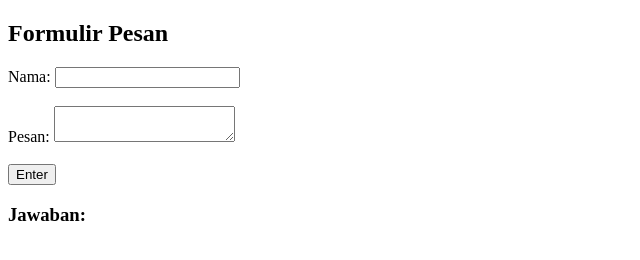
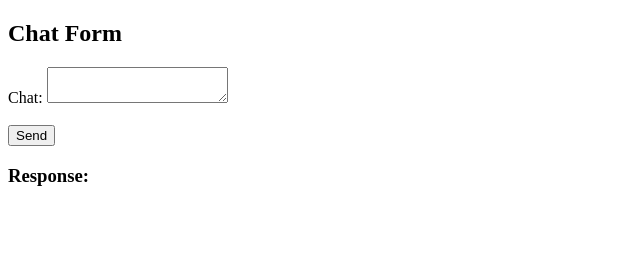
Before and after one commit to muhammadzaini213/Mari_Iochi, a website: page test.html in a window 1280 px wide. Shown: the whole page, without its empty margins (0-640 px from the left). Drawn offline with Linux system fonts and the light colour scheme.

Commit message:
Update test.html

```diff
--- a/test.html
+++ b/test.html
@@ -3,30 +3,42 @@
 <head>
     <meta charset="UTF-8">
     <meta name="viewport" content="width=device-width, initial-scale=1.0">
-    <title>Form Pesan</title>
+    <title>Chat Form</title>
 </head>
 <body>
-    <h2>Formulir Pesan</h2>
-    <form id="pesanForm">
-        <label for="nama">Nama:</label>
-        <input type="text" id="nama" name="nama" required><br><br>
-
-        <label for="pesan">Pesan:</label>
-        <textarea id="pesan" name="pesan" required></textarea><br><br>
-
-        <button type="button" onclick="kirimPesan()">Enter</button>
+    <h2>Chat Form</h2>
+    <form id="chatForm" onsubmit="sendChat(event)">
+        <label for="chat">Chat:</label>
+        <textarea id="chat" name="chat" required></textarea><br><br>
+        <button type="submit">Send</button>
     </form>
 
-    <h3>Jawaban:</h3>
-    <p id="jawaban"></p>
+    <h3>Response:</h3>
+    <p id="responseText"></p>
 
     <script>
-        function kirimPesan() {
-            const nama = document.getElementById("nama").value;
-            const pesan = document.getElementById("pesan").value;
-            const jawaban = `Halo, ${nama}. Terima kasih atas pesannya: "${pesan}"`;
+        async function sendChat(event) {
+            event.preventDefault();
 
-            document.getElementById("jawaban").textContent = jawaban;
+            const chatInput = document.getElementById("chat").value;
+
+            // Send the chat input to the /chat route
+            try {
+                const response = await fetch('/chat', {
+                    method: 'POST',
+                    headers: {
+                        'Content-Type': 'application/json'
+                    },
+                    body: JSON.stringify({ chat: chatInput })
+                });
+
+                const data = await response.json();
+                // Display the response from the API in the 'responseText' element
+                document.getElementById("responseText").textContent = data.text || 'No response available';
+            } catch (error) {
+                console.error('Error:', error);
+                document.getElementById("responseText").textContent = 'Error sending message.';
+            }
         }
     </script>
 </body>
```
